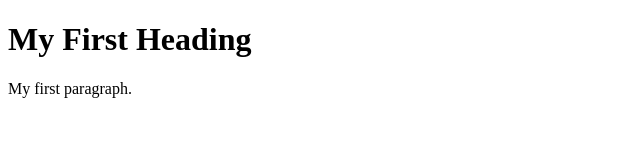
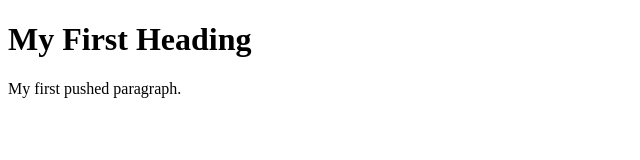
Before and after one commit to puttaprottoy/Project1, a plain HTML site: page index.html in a window 1280 px wide. Shown: the full height of the page, 0-640 px from the left. Drawn offline with Linux system fonts and the light colour scheme.

Commit message:
first commit

```diff
--- a/index.html
+++ b/index.html
@@ -4,7 +4,7 @@
 <body>
 
     <h1>My First Heading</h1>
-    <p>My first paragraph.</p>
+    <p>My first pushed paragraph.</p>
 
 </body>
 
```
